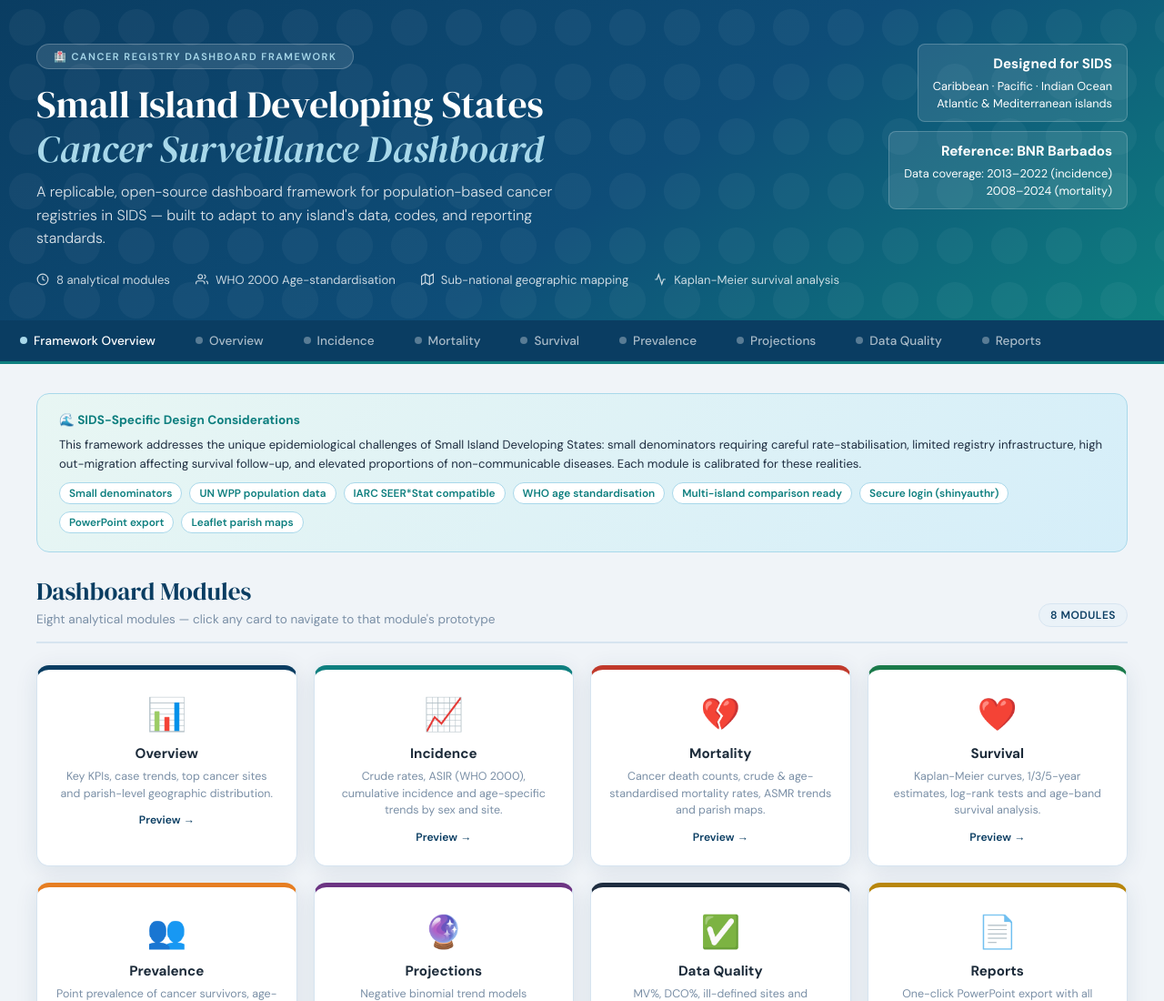
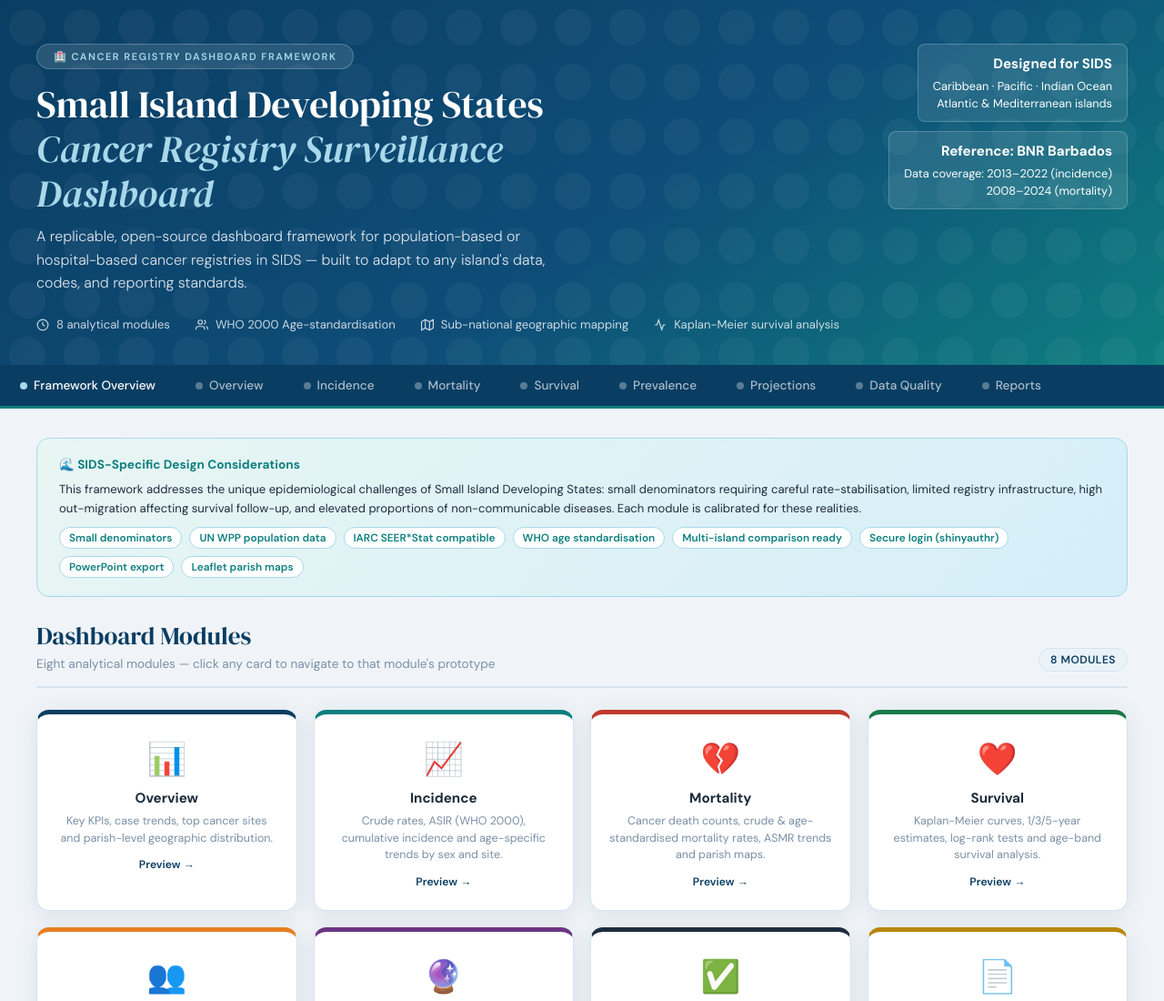
Before and after one commit to kernrocke/BNRCancerDashboard, a plain HTML site: page index.html in a window 1280 px wide. Shown: the top 1100 px of the page at 91% size. Drawn offline with Linux system fonts and the light colour scheme.

Commit message:
Update index.html

```diff
--- a/index.html
+++ b/index.html
@@ -619,8 +619,8 @@
   <div class="hero-inner">
     <div>
       <div class="hero-badge">🏥 Cancer Registry Dashboard Framework</div>
-      <h1>Small Island Developing States<br><em>Cancer Surveillance Dashboard</em></h1>
-      <p class="hero-sub">A replicable, open-source dashboard framework for population-based cancer registries in SIDS — built to adapt to any island's data, codes, and reporting standards.</p>
+      <h1>Small Island Developing States<br><em>Cancer Registry Surveillance Dashboard</em></h1>
+      <p class="hero-sub">A replicable, open-source dashboard framework for population-based or hospital-based cancer registries in SIDS — built to adapt to any island's data, codes, and reporting standards.</p>
       <div class="hero-meta">
         <span class="hero-meta-item">
           <svg viewBox="0 0 24 24" fill="none" stroke="currentColor" stroke-width="2"><circle cx="12" cy="12" r="10"/><polyline points="12 6 12 12 16 14"/></svg>
```
